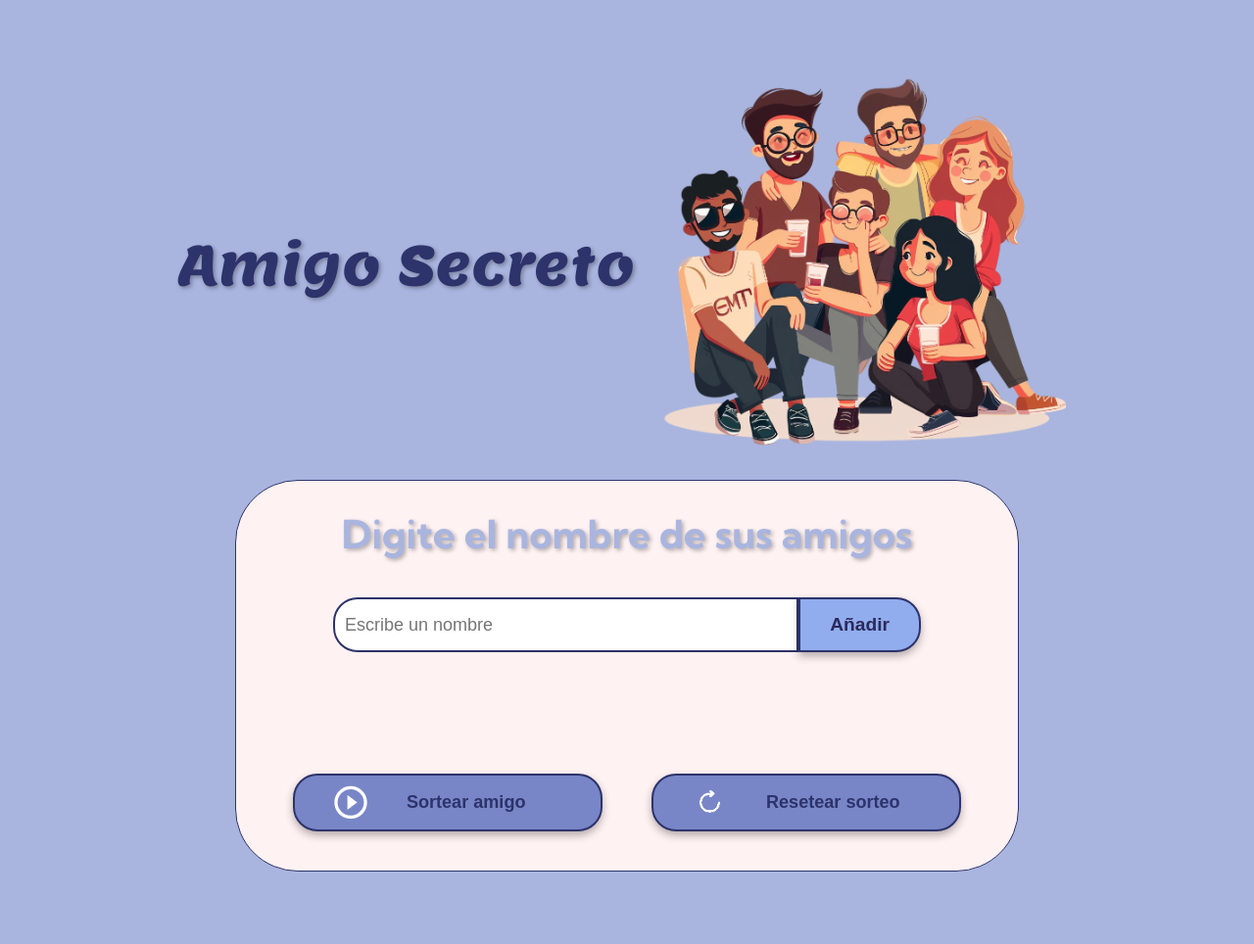
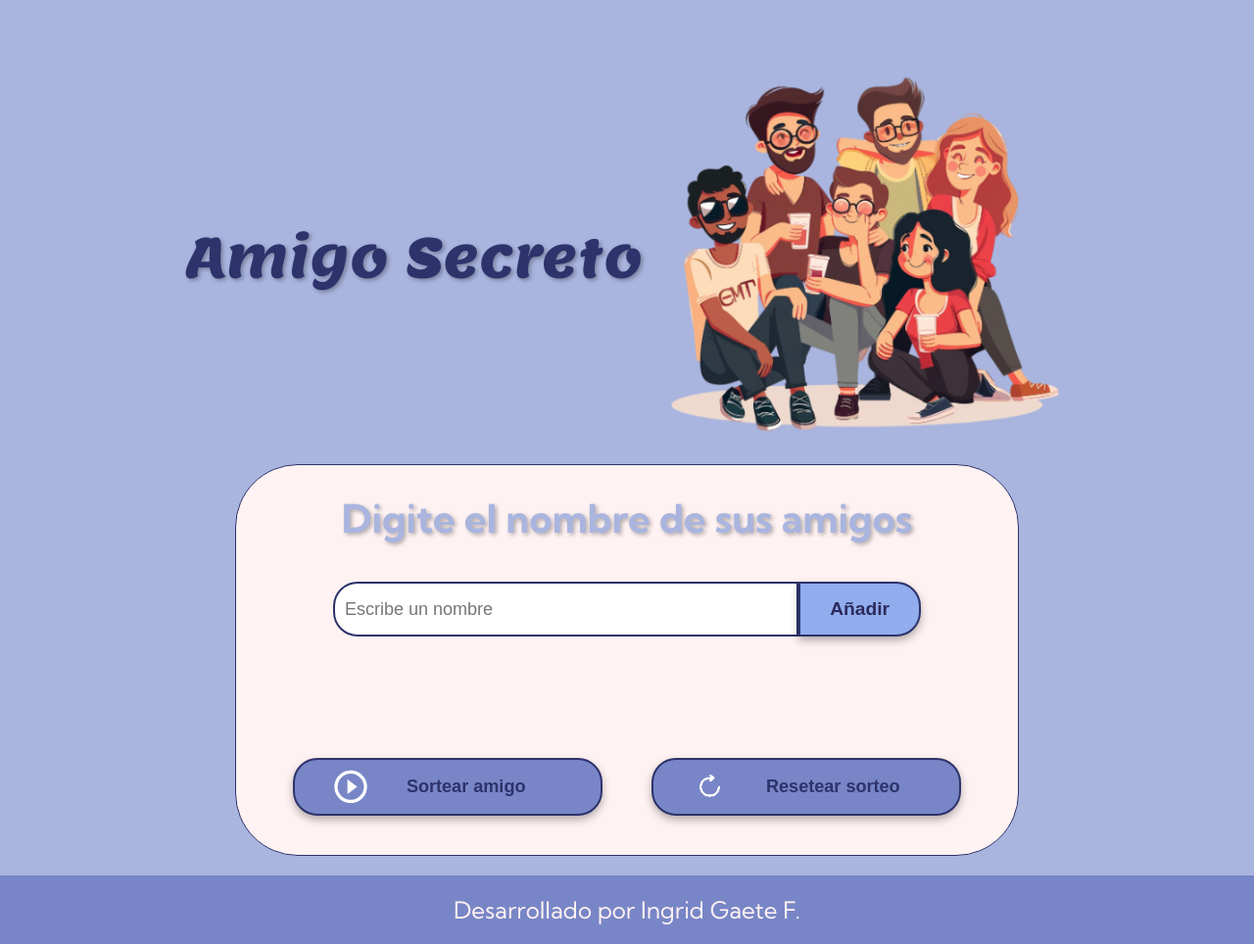
Before and after one commit to igafu053/challenge-amigo-secreto, a plain HTML site: page index.html in a window 1280 px wide. Shown: the whole page at 98% size. Before the commit the page ends 910 px from the top, so only its background shows below. Drawn offline with Linux system fonts and the light colour scheme; a web font is replaced by a local one.

Commit message:
Actualización final archivo index.html

```diff
--- a/index.html
+++ b/index.html
@@ -14,7 +14,7 @@
     <main class="main-content">
         <header class="header-banner">
             <h1 class="main-title">Amigo Secreto</h1>
-            <img src="./assets/amigos_resized.png" alt="Imagen representativa de amigos reunidos">
+            <img class="main-image"src="./assets/amigos_resized.png" alt="Imagen representativa de amigos reunidos">
         </header>
 
         <section class="input-section">
@@ -40,5 +40,8 @@
         </section>
     </main>
     <script src="app.js" defer></script>
+        <footer class="footer">
+            <p>Desarrollado por Ingrid Gaete F.</p>
+        </footer>
 </body>
 </html>
```
